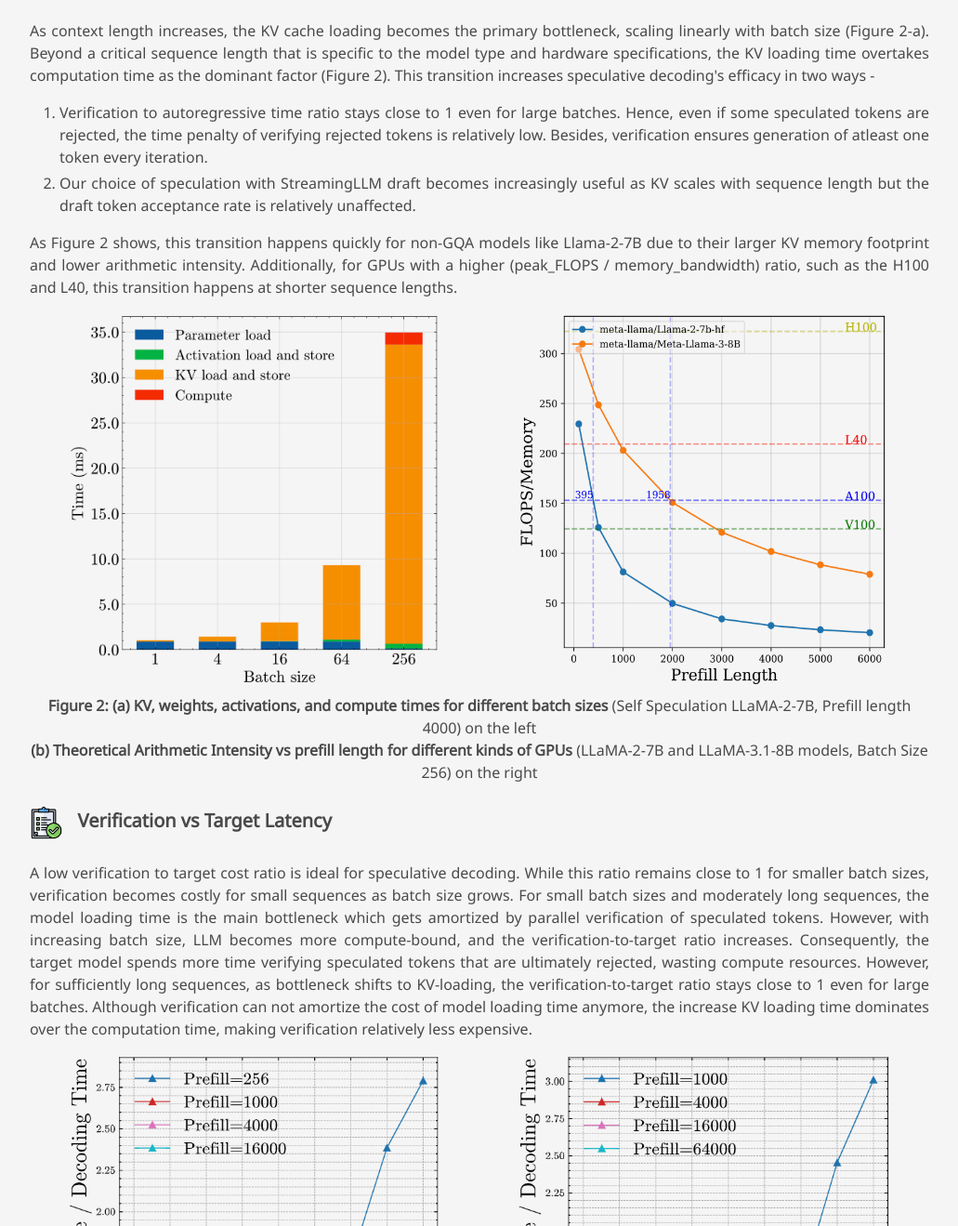
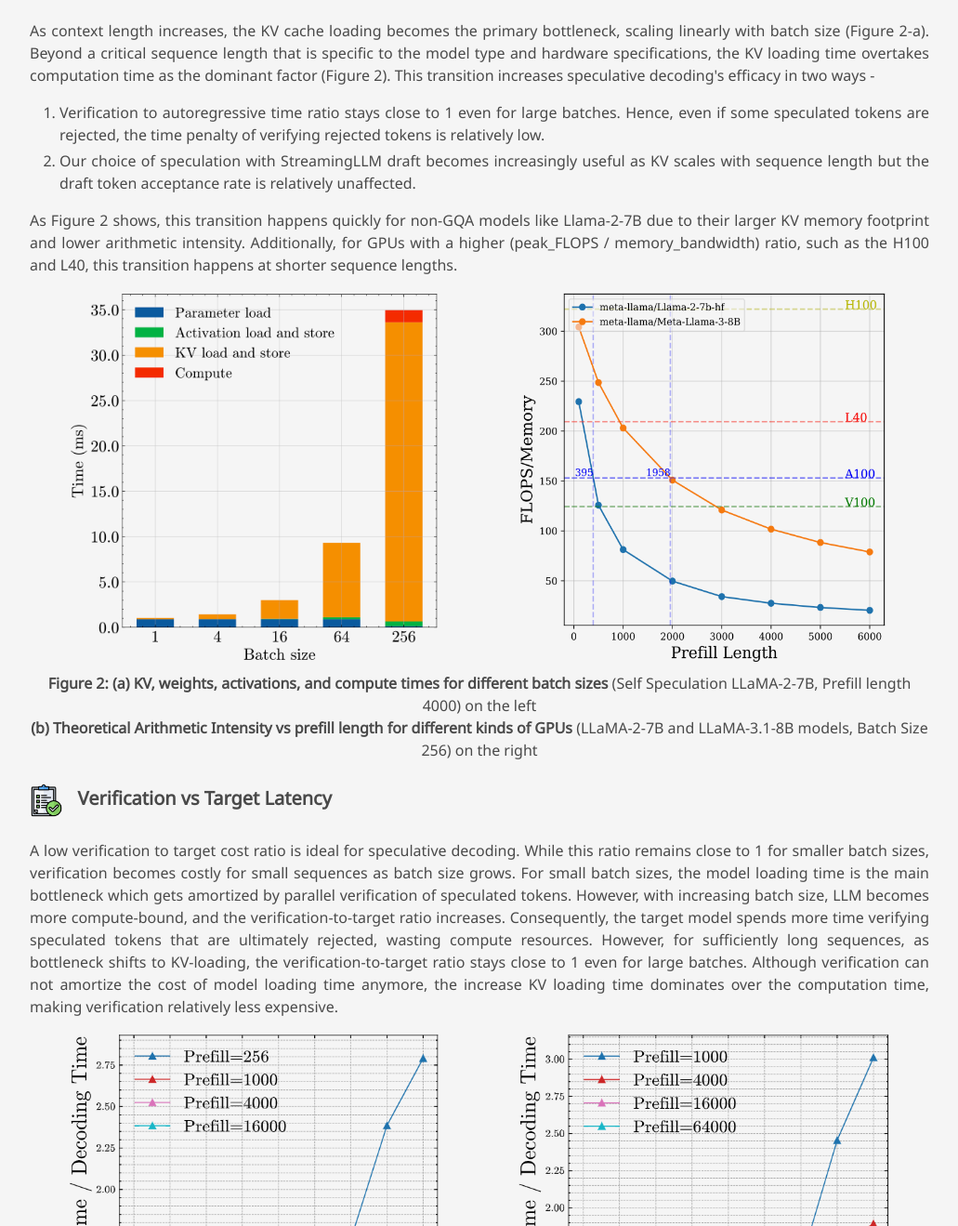
Before and after one commit to Infini-AI-Lab/MagicDec, a plain HTML site: page index.html in a window 1280 px wide. Shown: the part 2691-4010 px from the top of the page at 93% size, without its empty margins (139-1170 px from the left). Drawn offline with nearby package versions, Linux system fonts and the light colour scheme; some packages are replaced by stand-ins of ours; some icons are missing; a web font is replaced by a local one.

Commit message:
proofread

```diff
--- a/index.html
+++ b/index.html
@@ -386,7 +386,8 @@
             <p>
               As context length increases, the KV cache loading becomes the primary bottleneck, scaling linearly with batch size (<a href="#figure-2">Figure 2-a</a>). Beyond a critical sequence length that is specific to the model type and hardware specifications, the KV loading time overtakes computation time as the dominant factor (<a href="#figure-2">Figure 2</a>). This transition increases speculative decoding's efficacy in two ways -
               <ol>
-                <li>Verification to autoregressive time ratio stays close to 1 even for large batches. Hence, even if some speculated tokens are rejected, the time penalty of verifying rejected tokens is relatively low. Besides, verification ensures generation of atleast one token every iteration.</li>
+                <li>Verification to autoregressive time ratio stays close to 1 even for large batches. Hence, even if some speculated tokens are rejected, the time penalty of verifying rejected tokens is relatively low.
+                  <!-- Besides, verification ensures generation of atleast one token every iteration.</li> -->
                 <!-- <li>Our choice of speculation with StreamingLLM draft becomes increasingly useful, given the draft token acceptance rate is relatively unaffected with increasing sequence length.</li> -->
                  <li>
                   Our choice of speculation with StreamingLLM draft becomes increasingly useful as KV scales with sequence length but the draft token acceptance rate is relatively unaffected.
@@ -421,7 +422,9 @@
                   <!-- A ratio close to 1 is ideal. While this holds true for smaller batch sizes, verification becomes expensive for small sequences as batch size grows. However, for sufficiently long sequences, as inference becomes memory-bound, the verification-to-target ratio approaches 1 again with increasing batch size. -->
                   A low verification to target cost ratio is ideal for speculative decoding. While this ratio remains close to 1 for smaller batch sizes, verification becomes costly for small sequences as batch size grows.
 
-                  For small batch sizes and moderately long sequences, the model loading time is the main bottleneck which gets amortized by parallel verification of speculated tokens. However, with increasing batch size, LLM becomes more compute-bound, and the verification-to-target ratio increases.
+                  For small batch sizes,
+                  <!-- and moderately long sequences, -->
+                the model loading time is the main bottleneck which gets amortized by parallel verification of speculated tokens. However, with increasing batch size, LLM becomes more compute-bound, and the verification-to-target ratio increases.
 
                   Consequently, the target model spends more time verifying speculated tokens that are ultimately rejected, wasting compute resources. However, for sufficiently long sequences, as bottleneck shifts to KV-loading, the verification-to-target ratio stays close to 1 even for large batches.
 
```
